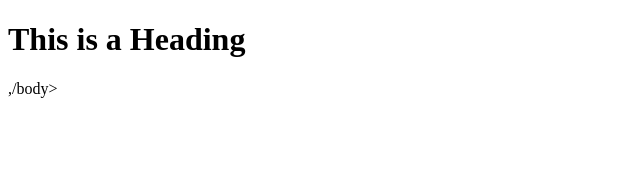
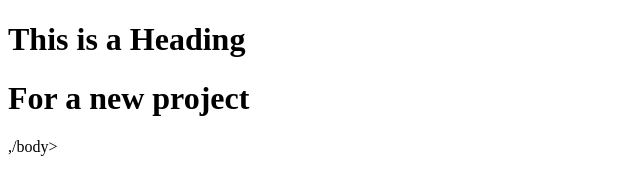
Before and after one commit to Benjaminansah/learning-git, a plain HTML site: page index.html in a window 1280 px wide. Shown: the whole page, without its empty margins (0-640 px from the left). Drawn offline with Linux system fonts and the light colour scheme.

Commit message:
modified index.html file

```diff
--- a/index.html
+++ b/index.html
@@ -4,6 +4,7 @@
 <title>Page Title</title>
 </head>
   <h1>This is a Heading</h1>
+  <h1>For a new project</h1>
 </body>
 ,/body>
 </html>
```
